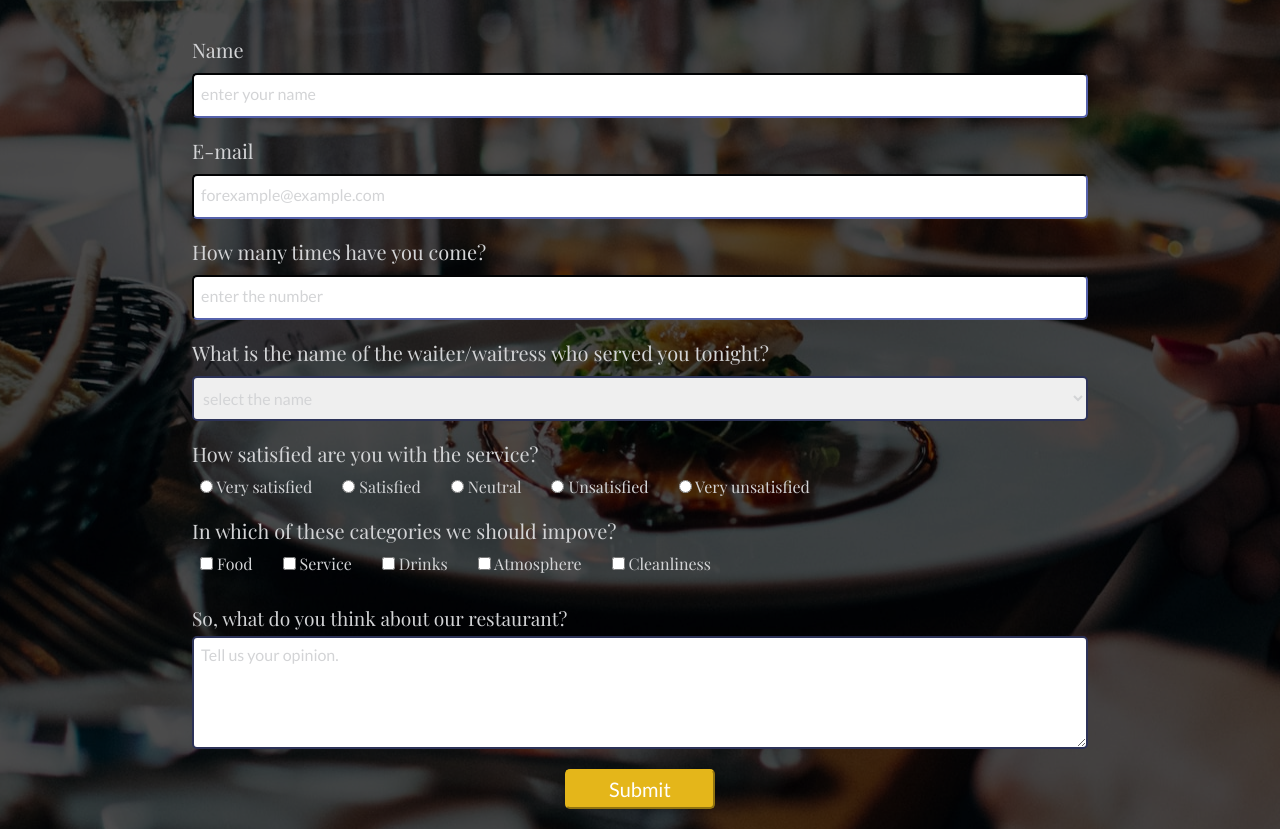
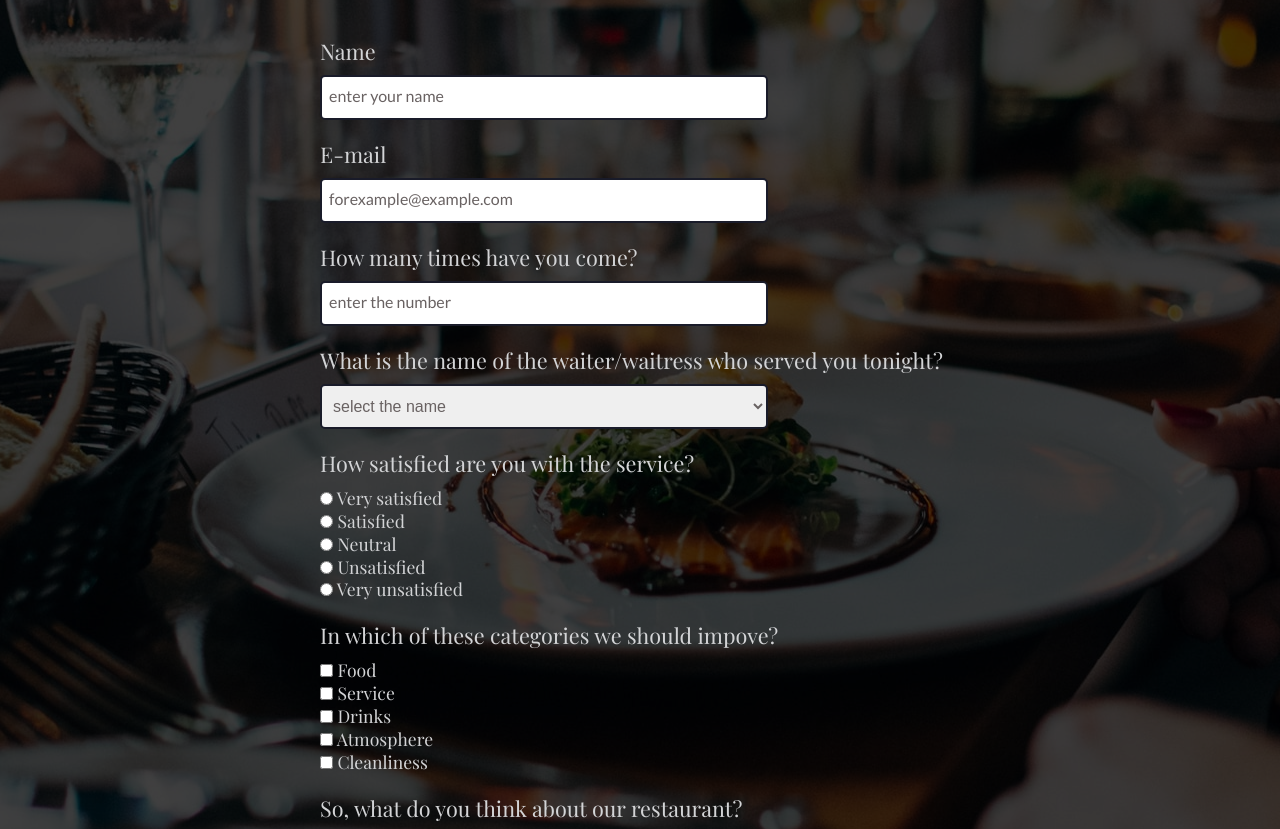
Before and after one commit to angela-goncalves/fcc-survey-form-page, a plain HTML site: page index.html in a window 1280 px wide. Shown: the part 221-1050 px from the top of the page. Drawn offline with nearby package versions, Linux system fonts and the light colour scheme.

Commit message:
improve: styles placeholders

```diff
--- a/index.html
+++ b/index.html
@@ -30,7 +30,7 @@
         <a href="#"><li>Contact</li></a>
       </ul>
     </nav>
-    <main class="main-style">
+    <main class="main-style surv-form-main">
       <header>
         <h1 id="title">Survey Form</h1>
         <p id="description">
@@ -39,46 +39,49 @@
         </p>
       </header>
       <form id="survey-form">
-        <div>
-          <label for="name" id="name-label" class="survey"> Name</label>
+        <div class="survey">
+          <label for="name" id="name-label" class="question"> Name</label>
           <input
             id="name"
             type="text"
             name="name"
+            class="answer answer-size"
             placeholder="enter your name"
             required
           />
         </div>
-        <div>
-          <label for="email" id="email-label" class="survey"> E-mail</label>
+        <div class="survey">
+          <label for="email" id="email-label" class="question"> E-mail</label>
           <input
             id="email"
             type="email"
             name="email"
+            class="answer answer-size"
             placeholder="forexample@example.com"
             required
           />
         </div>
-        <div>
-          <label for="number" id="number-label" class="survey">
+        <div class="survey">
+          <label for="number" id="number-label" class="question">
             How many times have you come?</label
           >
           <input
             id="number"
             type="number"
             name="number"
+            class="answer answer-size"
             min="1"
             max="100"
             placeholder="enter the number"
             required
           />
         </div>
-        <div>
-          <label for="dropdown" class="survey">
+        <div class="survey">
+          <label for="dropdown" class="question">
             What is the name of the waiter/waitress who served you
             tonight?</label
           >
-          <select name="dropdown" id="dropdown" class="select-name">
+          <select name="dropdown" id="dropdown" class="answer-size answer">
             <option disabled selected value>select the name</option>
             <option value="Sandra">Sandra</option>
             <option value="Anne">Anne</option>
@@ -89,9 +92,9 @@
             <option value="Angela">Angela</option>
           </select>
         </div>
-        <div class="service">
-          <p>How satisfied are you with the service?</p>
-          <label for="service" class="service-categories">
+        <div class="check-radio">
+          <p class="question">How satisfied are you with the service?</p>
+          <label for="service" class="serv-categ serv-categ-font">
             <input
               id="service"
               type="radio"
@@ -100,7 +103,7 @@
             />
             Very satisfied
           </label>
-          <label for="service" class="service-categories">
+          <label for="service" class="serv-categ serv-categ-font">
             <input
               id="service"
               type="radio"
@@ -109,7 +112,7 @@
             />
             Satisfied
           </label>
-          <label for="service" class="service-categories">
+          <label for="service" class="serv-categ serv-categ-font">
             <input
               id="service"
               type="radio"
@@ -118,7 +121,7 @@
             />
             Neutral
           </label>
-          <label for="service" class="service-categories">
+          <label for="service" class="serv-categ serv-categ-font">
             <input
               id="service"
               type="radio"
@@ -127,7 +130,7 @@
             />
             Unsatisfied
           </label>
-          <label for="service" class="service-categories">
+          <label for="service" class="serv-categ serv-categ-font">
             <input
               id="service"
               type="radio"
@@ -137,9 +140,9 @@
             Very unsatisfied
           </label>
         </div>
-        <div class="categories">
-          <p>In which of these categories we should impove?</p>
-          <label for="categories" class="service-categories">
+        <div class="check-radio">
+          <p class="question">In which of these categories we should impove?</p>
+          <label for="categories" class="serv-categ serv-categ-font">
             <input
               id="categories"
               type="checkbox"
@@ -148,7 +151,7 @@
             />
             Food
           </label>
-          <label for="categories" class="service-categories">
+          <label for="categories" class="serv-categ serv-categ-font">
             <input
               id="categories"
               type="checkbox"
@@ -157,7 +160,7 @@
             />
             Service
           </label>
-          <label for="categories" class="service-categories">
+          <label for="categories" class="serv-categ serv-categ-font">
             <input
               id="categories"
               type="checkbox"
@@ -166,7 +169,7 @@
             />
             Drinks
           </label>
-          <label for="categories" class="service-categories">
+          <label for="categories" class="serv-categ serv-categ-font">
             <input
               id="categories"
               type="checkbox"
@@ -175,7 +178,7 @@
             />
             Atmosphere
           </label>
-          <label for="categories" class="service-categories">
+          <label for="categories" class="serv-categ serv-categ-font">
             <input
               id="categories"
               type="checkbox"
@@ -186,22 +189,18 @@
           </label>
         </div>
         <div class="survey">
-          <p class="text-opinion">
-            So, what do you think about our restaurant?
-          </p>
+          <p class="question">So, what do you think about our restaurant?</p>
           <textarea
-            id="opinion"
-            name="opinion"
+            class="opinion"
+            name="textarea"
             rows="5"
             cols="33"
-            class="opinion"
-          >
-Tell us your opinion.
-          </textarea>
+            placeholder="tell us your opinion"
+          ></textarea>
         </div>
         <div class="survey submit">
           <label for="submit">
-            <button id="submit" type="submit" class="text-submit">
+            <button id="submit" type="submit" class="word-submit">
               Submit
             </button>
           </label>
--- a/survey-form.css
+++ b/survey-form.css
@@ -6,24 +6,25 @@
 :root {
   --border-radius: 5px;
   --border-width: 2px;
-  --border-color: #2c3258;
+  --border-color: #191b29;
   --font-color: #d3d4d6;
-  --font-family: "Playfair Display", serif;
-  --font-lato: "Lato", sans-serif;
+  --answer-color: #696262;
+  --font-family-1: "Playfair Display", serif;
+  --font-family-2: "Lato", sans-serif;
 }
 body {
   line-height: 1.3;
   font-size: 1 rem;
   color: var(--font-color);
-  }
+}
 .body-style {
   display: grid;
   background-image: url(/images/restaurant.jpg);
   background-repeat: no-repeat;
-  background-position: center;
+  background-position: top;
 }
 .main-style {
-  background-color: rgba(0, 0, 0, 0.7);
+  background-color: rgba(0, 0, 0, 0.75);
 }
 nav {
   display: flex;
@@ -31,14 +32,14 @@ nav {
   align-items: center;
   padding: 10px 10px 0px 10px;
 }
-nav >ul {
+nav > ul {
   display: flex;
   justify-content: space-around;
   list-style-type: none;
   margin: 10px;
   padding: 0px;
 }
-nav img{
+nav img {
   width: 45px;
   height: auto;
   margin: 10px 0px 0px 20px;
@@ -49,10 +50,10 @@ a {
 li {
   margin: 10px;
   color: var(--font-color);
-  font-family: var(--font-family);
+  font-family: var(--font-family-1);
   font-size: 1.1rem;
 }
-main {
+.surv-form-main {
   display: flex;
   flex-direction: column;
   justify-content: center;
@@ -72,68 +73,62 @@ h1 {
 form {
   display: flex;
   flex-direction: column;
-  width: 70%;
+  width: 50%;
 }
 .survey {
   display: flex;
   flex-direction: column;
 }
-label {
-  margin: 20px 0px 10px 0px;
-  font-family: var(--font-family);
-  font-size: 1.25rem;
+.question {
+  margin: 20px 10px 10px 0px;
+  font-family: var(--font-family-1);
+  font-size: 1.35rem;
 }
-form p {
-  margin: 20px 0px 10px 0px;
-  font-family: var(--font-family);
-  font-size: 1.25rem;
+input::placeholder {
+  color: var(--answer-color);
+  font-family: var(--font-family-2);
 }
-select,
-textarea {
+select{
+  color: var(--answer-color);
+}
+.answer {
+  border-style: solid;
   border-radius: var(--border-radius);
   border-width: var(--border-width);
   border-color: var(--border-color);
-  color: var(--font-color);
-  font-family: var(--font-lato);
+}
+.answer-size {
+  width: 70%;
+  height: 45px;
+  padding: 7px;
   font-size: 16px;
 }
-.select-name {
-  width: 100%;
-  height: 45px;
-  padding: 5px;
+.check-radio {
+  display: flex;
+  flex-direction: column;
 }
-input:placeholder-shown {
-  border-width: var(--border-width);
-  border-radius: var(--border-radius);
-  border-color: var(--border-color);
-  width: 100%;
-  height: 45px;
+.serv-categ {
+  padding: 0px;
+  margin-right: 10px;
 }
-input::placeholder {
-  color: var(--font-color);
-  font-size: 16px;
-  font-family: var(--font-lato);
-}
-input {
-  padding: 7px;
-}
-.service-categories {
-  padding: 8px;
-  margin-right: 10px;
-  font-size: 1rem;
-}
-.text-opinion {
-  margin: 30px 0px 5px 0px;
-  font-size: 1.2rem;
+.serv-categ-font {
+  font-family: var(--font-family-1);
+  font-size: 1.1rem;
 }
 .opinion {
-  font-family: var(--font-lato);
+  border-radius: var(--border-radius);
+  border-width: var(--border-width);
+  border-color: var(--border-color);
   font-size: 1rem;
   padding: 7px;
 }
+textarea::placeholder{
+  color: var(--answer-color);
+  font-family: var(--font-family-2);
+}
 .submit {
   text-align: center;
-  margin-bottom: 20px;
+  margin: 20px;
 }
 button {
   background-color: #e4b61a;
@@ -141,53 +136,44 @@ button {
   border-width: var(--border-width);
   border-color: #e4b61a;
 }
-.text-submit {
+.word-submit {
   width: 150px;
   height: 40px;
   font-family: var(--font-lato);
   font-size: 1.25rem;
   color: white;
 }
-footer{
+footer {
   background-color: black;
-  display:flex;
+  display: flex;
   justify-content: space-around;
   align-items: center;
 }
-footer img{
+footer img {
   width: 45px;
   height: auto;
-  margin:0px;
-  padding:0px;
+  margin: 0px;
+  padding: 0px;
 }
-.my-name{
+.my-name {
   display: flex;
   flex-direction: column-reverse;
-  justify-content:center;
+  justify-content: center;
   color: var(--font-color);
-  margin:10px 0px;
+  margin: 10px 0px;
 }
 @media (max-width: 600px) {
   .body-style {
-  background-size: cover;
+    background-size: cover;
   }
   header {
     font-size: 1.5rem;
+    margin-bottom: 0px;
   }
   form {
-    width: 85%;
+    width: 80%;
   }
-  .service,
-  .categories {
-    display: flex;
-    flex-direction: column;
-  }
-  .service label{
-    margin: 5px 0px 5px 0px;
-    padding:0px;
-  }
-  .categories label {
-    margin: 5px 0px 5px 0px;
-    padding:0px;
+  .question{
+    font-size:1.05rem;
   }
 }
```
